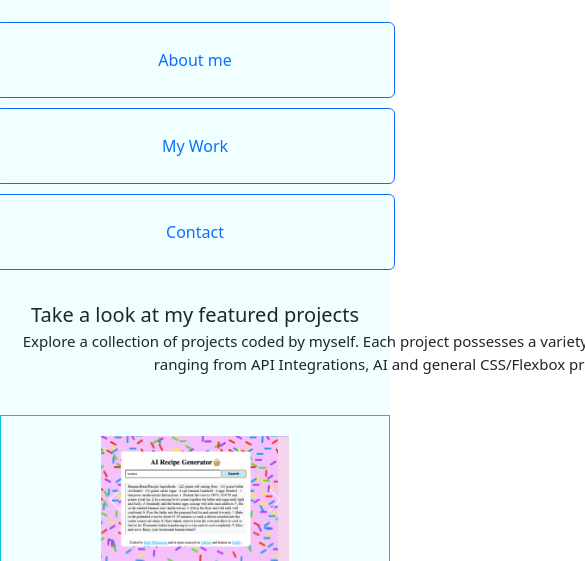
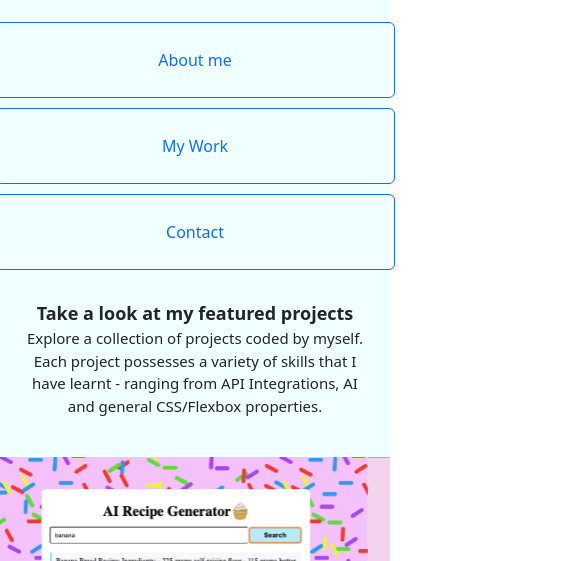
Before and after one commit to BethJW/Portfolio, a plain HTML site: page index.html in a window 390 px wide. Shown: the part 283-844 px from the top of the page, 585 px wide, since content can reach past the window. Drawn offline with nearby package versions, Linux system fonts and the light colour scheme; a web font is replaced by a local one.

Commit message:
Improved responsiveness with media query

```diff
--- a/Src/portfolio.css
+++ b/Src/portfolio.css
@@ -26,8 +26,19 @@
     margin: 5px auto;
   }
   .body-wrap .featured {
-    font-size: 20px;
+    font-size: 18px;
     margin-top: 5px;
+    font-weight: bold;
+  }
+  .body-wrap .featured-desc {
+    display: block;
+    margin: 0 auto;
+    width: 90%;
+    font-size: 15px;
+  }
+  .body-wrap .slideshow {
+    border: none;
+    padding: 0;
   }
 }
 
```
